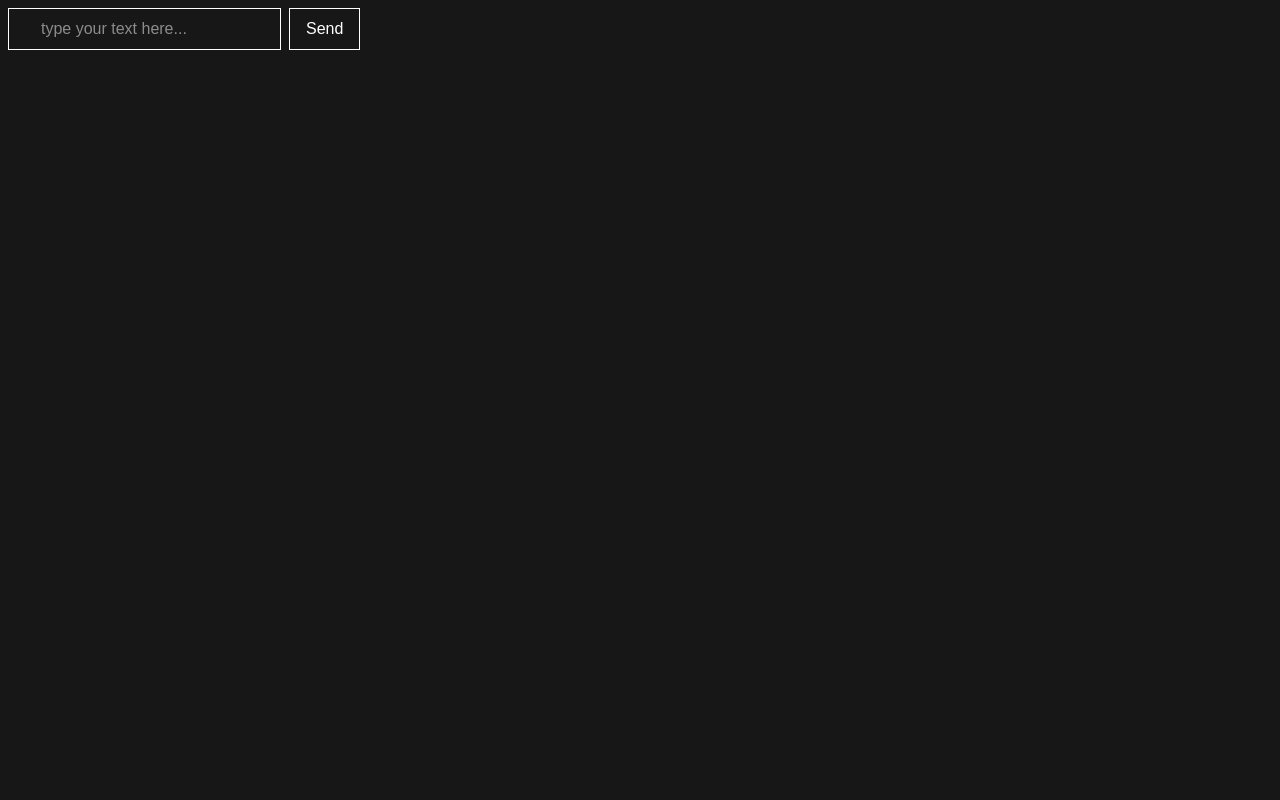
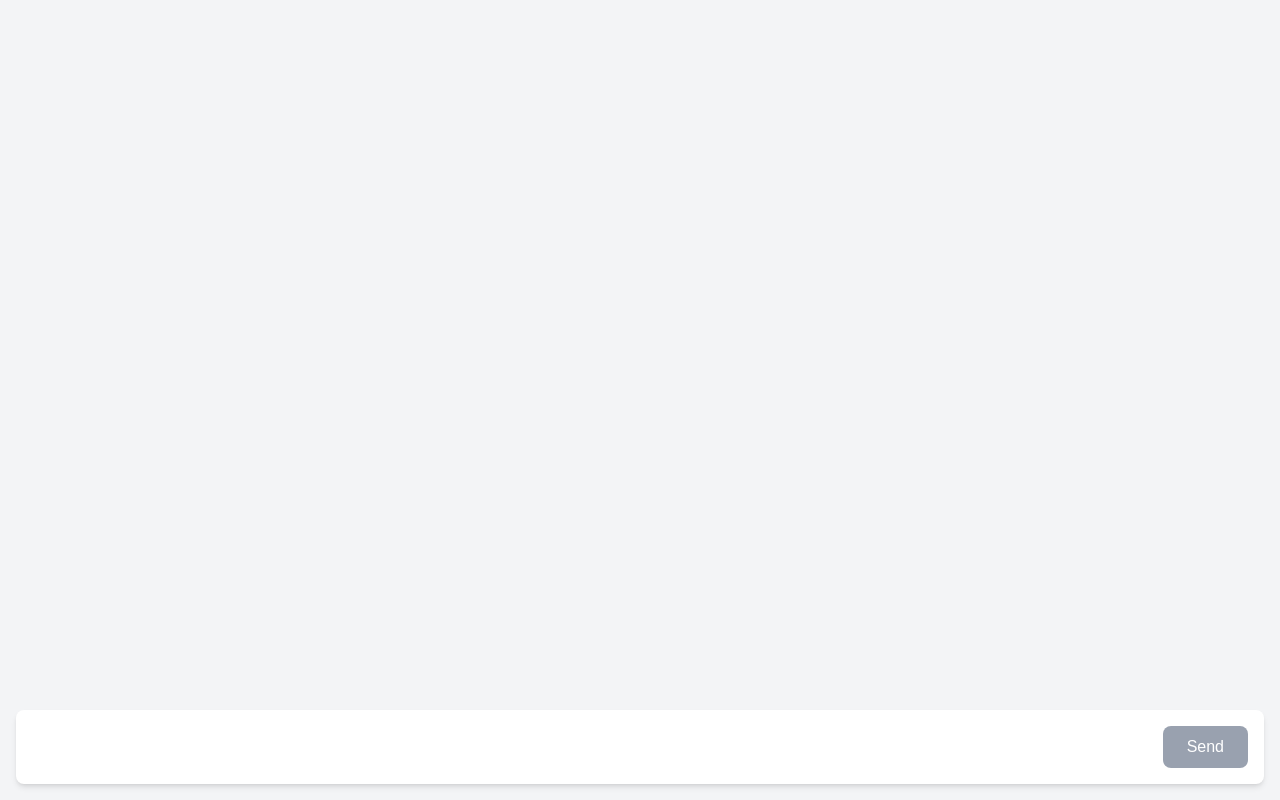
Before and after one commit to SidW111/weather-chat, a Next.js app: page / in a window 1280 px wide. Built offline with nearby package versions, Linux system fonts and the light colour scheme.

Commit message:
data is now correctly parsed

```diff
--- a/app/api/chat/route.ts
+++ b/app/api/chat/route.ts
@@ -1,12 +1,13 @@
-import { error } from "console";
 import { NextRequest, NextResponse } from "next/server";
 
 export const runtime = "edge";
+
 export async function POST(req: NextRequest) {
   try {
     const { messages, threadId } = await req.json();
+
     const response = await fetch(
-      "https://milllons-screeching-vultur.mastra.cloud/apl/agents/weatherAgent/stream",
+      "https://millions-screeching-vultur.mastra.cloud/api/agents/weatherAgent/stream",
       {
         method: "POST",
         headers: {
@@ -30,26 +31,23 @@ export async function POST(req: NextRequest) {
     );
 
     if (!response.ok) {
-      return new NextResponse(
-        JSON.stringify({
-          error: "API error",
-          status: response.status,
-        }),
+      return NextResponse.json(
+        { error: "API error", status: response.status },
         { status: response.status }
       );
     }
 
+    // Pass through the streaming body & headers
     return new NextResponse(response.body, {
+      status: response.status,
       headers: {
-        "Content-Type": "text/plain",
+        "Content-Type": response.headers.get("Content-Type") ?? "application/json",
       },
     });
   } catch (error) {
     console.error("API call failed", error);
-    return new NextResponse(
-      JSON.stringify({
-        error: "An unexpected error occured",
-      }),
+    return NextResponse.json(
+      { error: "An unexpected error occurred" },
       { status: 500 }
     );
   }
--- a/app/page.tsx
+++ b/app/page.tsx
@@ -1,8 +1,131 @@
-import MessageBox from "@/components/MessageBox";
-export default function Home() {
+"use client";
+import Message from "@/components/Message";
+import { useEffect, useRef, useState } from "react";
+interface MessageType {
+  role: "user" | "agent";
+  content: string;
+}
+export default function Chat() {
+  const [messages, setMessages] = useState<MessageType[]>([]);
+  const [input, setInput] = useState<string>("");
+  const [loading, setLoading] = useState(false);
+  const messageEndRef = useRef<HTMLDivElement>(null);
+
+  const scrollToBottom = () => {
+    messageEndRef.current?.scrollIntoView({ behavior: "smooth" });
+  };
+
+  useEffect(() => {
+    scrollToBottom();
+  }, [messages]);
+
+  const handleSendMessage = async (e: React.FormEvent) => {
+    e.preventDefault();
+    const trimmedInput = input.trim();
+    if (trimmedInput === "") return;
+
+    const userMessage: MessageType = { role: "user", content: trimmedInput };
+    setMessages((prevMessages) => [...prevMessages, userMessage]);
+    setInput("");
+    setLoading(true);
+
+    try {
+      const response = await fetch("/api/chat", {
+        method: "POST",
+        headers: { "Content-Type": "application/json" },
+        body: JSON.stringify({
+          messages: [userMessage],
+          threadId: "21",
+        }),
+      });
+
+      console.log(response);
+
+      if (!response.ok || !response.body) {
+        setMessages((prevMessages) => [
+          ...prevMessages,
+          { role: "agent", content: "An error occurred. Please try again." },
+        ]);
+        return;
+      }
+
+      const reader = response.body.getReader();
+      const decoder = new TextDecoder();
+      let agentResponse = "";
+      let isFirstChunk = true;
+      while (true) {
+        const { value, done } = await reader.read();
+        if (done) break;
+
+        const chunk = decoder.decode(value, { stream: true });
+        const lines = chunk.split("\n").filter((line) => line.trim() !== "");
+
+        for (const line of lines) {
+          if (line.startsWith("0:")) {
+            let content = line.substring(2).trim();
+
+            if (content.startsWith(`"`) && content.endsWith(`"`)) {
+              content = content.slice(1, -1);
+            }
+
+            content = content.replace(/\\n/g, "\n");
+
+            agentResponse += content;
+
+            setMessages((prev) => {
+              const updated = [...prev];
+
+              if (
+                updated.length &&
+                updated[updated.length - 1].role === "agent"
+              ) {
+                updated[updated.length - 1].content = agentResponse;
+              } else {
+                updated.push({ role: "agent", content: agentResponse });
+              }
+              return updated;
+            });
+          }
+        }
+      }
+    } catch (error) {
+      console.error("Streaming failed:", error);
+      setMessages((prevMessages) => [
+        ...prevMessages,
+        { role: "agent", content: "Network or server error." },
+      ]);
+    } finally {
+      setLoading(false);
+    }
+  };
+
   return (
-    <div>
-      <MessageBox />
+    <div className="w-full flex flex-col h-screen p-4 bg-gray-100">
+      <div className="flex-1 w-full overflow-y-auto space-y-4 p-4">
+        {messages.map((msg, index) => (
+          <Message key={index} role={msg.role} content={msg.content} />
+        ))}
+        <div ref={messageEndRef} />
+      </div>
+      <form
+        onSubmit={handleSendMessage}
+        className="flex p-4 bg-white rounded-lg shadow-md"
+      >
+        <input
+          type="text"
+          value={input}
+          onChange={(e) => setInput(e.target.value)}
+          placeholder="Type your message..."
+          className="flex-1 p-2 border rounded-lg focus:outline-none focus:ring-2 focus:ring-blue-500"
+        />
+        <button
+          type="submit"
+          className="ml-4 px-6 py-2 bg-blue-600 text-white rounded-lg hover:bg-blue-700 disabled:bg-gray-400"
+          disabled={!input.trim()}
+        >
+          Send
+        </button>
+      </form>
     </div>
   );
 }
--- a/components/Message.tsx
+++ b/components/Message.tsx
@@ -1,15 +1,18 @@
-interface Message {
+export default function Message({
+  role,
+  content,
+}: {
   role: "user" | "agent";
   content: string;
-}
-
-export default function Message({ role, content }: Message) {
+}) {
   const isUser = role === "user";
   return (
-    <div className={`flex ${isUser ? "justify-end" : "justify-start"}`}>
+    <div className={`flex ${isUser ? "justify-end" : "justify-start"} w-full`}>
       <div
-        className={`p-3 rounded-lg max-w-xs ${
-          isUser ? "bg-blue-100" : "bg-blue-300"
+        className={`max-w-[70%] px-4 py-2 rounded-lg whitespace-pre-line ${
+          isUser
+            ? "bg-blue-500 text-white text-right"
+            : "bg-gray-200 text-black text-left"
         }`}
       >
         {content}
```
